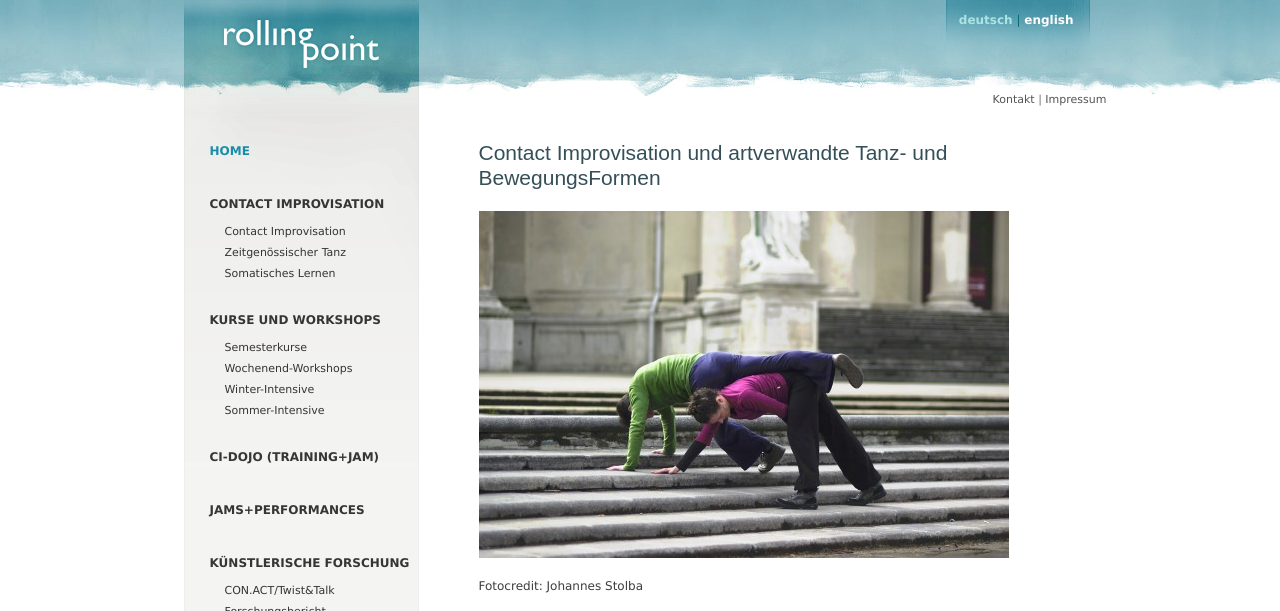
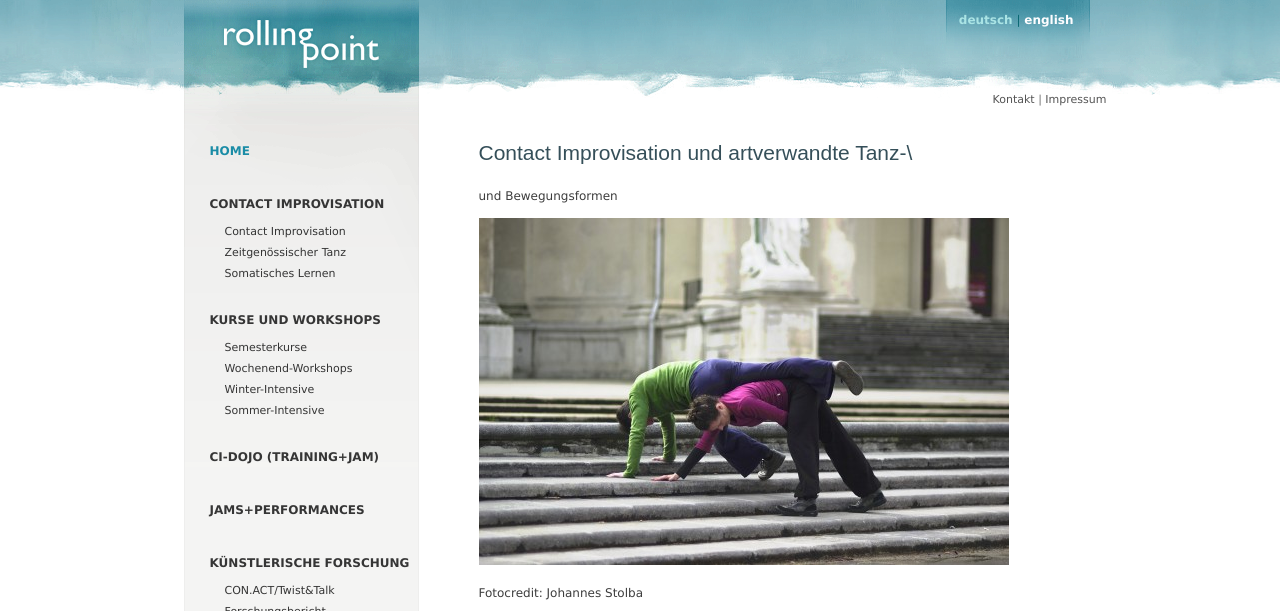
Before and after one commit to manulari/rollingpointat, a Jekyll site: the page built from _all_pages/index.md, in a window 1280 px wide and 900 px high, cut to the strip 0-611 px from the top of the window. Built offline with Jekyll 4.4.1, drawn with Linux system fonts in a browser that asks for light colours.

```diff
--- a/_all_pages/index.md
+++ b/_all_pages/index.md
@@ -2,7 +2,8 @@
 permalink: /home
 title: HOME
 ---
-### [](#1)Contact Improvisation und artverwandte Tanz- und BewegungsFormen
+### [](#1)Contact Improvisation und artverwandte Tanz-\
+und Bewegungsformen
 
 ![Christian und maRia tanzen Contact Improvisation auf einer Stiege](/assets/uploads/dsc_1901_klein.jpg "Contact Improvisation")
 
```
